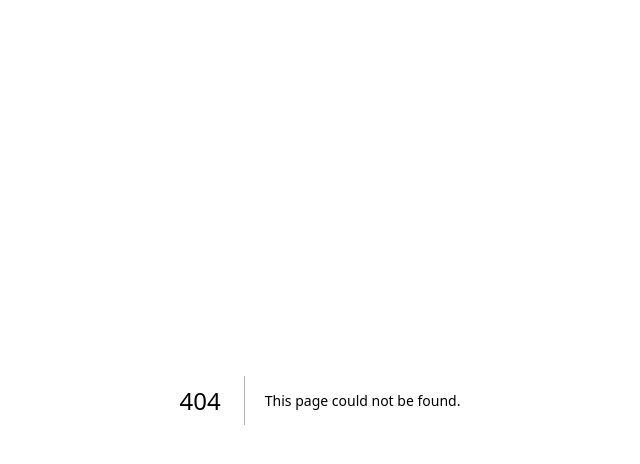
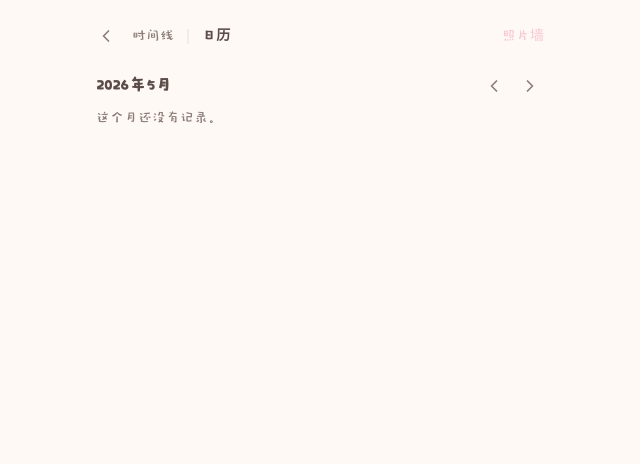
Before and after one commit to dnslin/love-island-diary, a Next.js app: page /calendar in a window 1280 px wide. Before the commit this address had no page. Shown: the top 464 px of the page, without its empty margins (320-960 px from the left). Built offline with nearby package versions, Linux system fonts and the light colour scheme; no server answers; the database is empty; a small style sheet from the web is missing.

Commit message:
feat(calendar): 创建日历页 Server Component

```diff
--- /dev/null
+++ b/src/app/calendar/page.tsx
@@ -0,0 +1,117 @@
+import type { Metadata } from 'next';
+import Link from 'next/link';
+import { getDiaryDatesInMonth } from '@/lib/actions';
+import { getAuthRole } from '@/lib/auth';
+import { BackButton } from '@/components/BackButton';
+import { CalendarGrid } from '@/components/CalendarGrid';
+import dayjs from '@/lib/dayjs';
+
+export const metadata: Metadata = {
+  title: '日历',
+};
+
+interface CalendarPageProps {
+  searchParams: Promise<{ month?: string }>;
+}
+
+export default async function CalendarPage({ searchParams }: CalendarPageProps) {
+  const { month } = await searchParams;
+  const currentMonth =
+    month && /^\d{4}-\d{2}$/.test(month)
+      ? dayjs(month, 'YYYY-MM')
+      : dayjs();
+
+  const year = currentMonth.year();
+  const monthNum = currentMonth.month() + 1;
+
+  const [diaryDays] = await Promise.all([
+    getDiaryDatesInMonth(year, monthNum),
+    getAuthRole(),
+  ]);
+
+  const prevMonth = currentMonth.subtract(1, 'month').format('YYYY-MM');
+  const nextMonth = currentMonth.add(1, 'month').format('YYYY-MM');
+  const monthLabel = currentMonth.format('YYYY年M月');
+  const diaryCount = diaryDays.reduce((sum, d) => sum + d.entries.length, 0);
+
+  return (
+    <main className="min-h-screen bg-cream">
+      <div className="max-w-[480px] mx-auto px-4 py-6">
+        <div className="flex items-center justify-between mb-6">
+          <div className="flex items-center gap-4">
+            <BackButton />
+            <div className="flex items-center gap-3">
+              <Link
+                href="/diary"
+                className="text-sm text-text-sub hover:text-text-main transition-colors"
+              >
+                时间线
+              </Link>
+              <span className="text-border-soft">|</span>
+              <span className="text-sm font-bold text-text-main">日历</span>
+            </div>
+          </div>
+          <Link
+            href="/memories"
+            className="text-sm text-primary hover:text-accent transition-colors"
+          >
+            照片墙
+          </Link>
+        </div>
+
+        <div className="mb-4">
+          <div className="flex items-center justify-between mb-2">
+            <h2 className="text-lg font-bold text-text-main">{monthLabel}</h2>
+            <div className="flex items-center gap-2">
+              <Link
+                href={`/calendar?month=${prevMonth}`}
+                className="p-1 text-text-sub hover:text-text-main transition-colors"
+                aria-label="上一月"
+                prefetch
+              >
+                <svg
+                  width="20"
+                  height="20"
+                  viewBox="0 0 24 24"
+                  fill="none"
+                  stroke="currentColor"
+                  strokeWidth="2"
+                  strokeLinecap="round"
+                  strokeLinejoin="round"
+                >
+                  <path d="m15 18-6-6 6-6" />
+                </svg>
+              </Link>
+              <Link
+                href={`/calendar?month=${nextMonth}`}
+                className="p-1 text-text-sub hover:text-text-main transition-colors"
+                aria-label="下一月"
+                prefetch
+              >
+                <svg
+                  width="20"
+                  height="20"
+                  viewBox="0 0 24 24"
+                  fill="none"
+                  stroke="currentColor"
+                  strokeWidth="2"
+                  strokeLinecap="round"
+                  strokeLinejoin="round"
+                >
+                  <path d="m9 18 6-6-6-6" />
+                </svg>
+              </Link>
+            </div>
+          </div>
+          <p className="text-sm text-text-sub">
+            {diaryCount > 0
+              ? `这个月，我们记录了 ${diaryCount} 天。`
+              : '这个月还没有记录。'}
+          </p>
+        </div>
+
+        <CalendarGrid year={year} month={monthNum} diaryDays={diaryDays} />
+      </div>
+    </main>
+  );
+}
--- /dev/null
+++ b/src/components/CalendarGrid.tsx
@@ -0,0 +1,12 @@
+interface CalendarGridProps {
+  year: number;
+  month: number;
+  diaryDays: Array<{
+    date: string;
+    entries: Array<{ id: string; title: string | null }>;
+  }>;
+}
+
+export function CalendarGrid(_props: CalendarGridProps) {
+  return null;
+}
```
